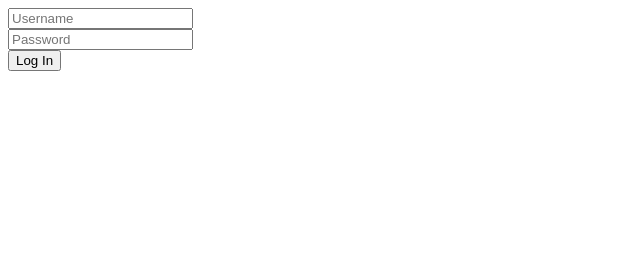
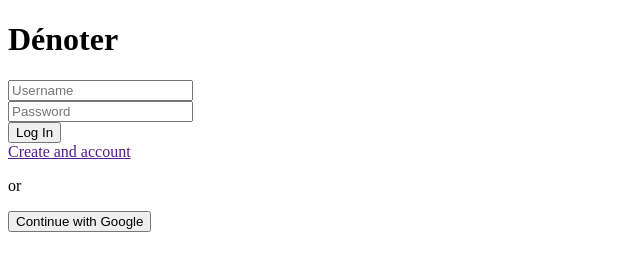
Before and after one commit to Aripov-Sirojiddin/crossplaform-account-registration, a website: page index.html in a window 1280 px wide. Shown: the whole page, without its empty margins (0-640 px from the left). Drawn offline with Linux system fonts and the light colour scheme.

Commit message:
Finished bare-bones layout

```diff
--- a/index.html
+++ b/index.html
@@ -2,8 +2,11 @@
 <html>
 <head>
     <title>Denoter</title>
+    <link rel="stylesheet" href="./styles/login-styles.css">
 </head>
 <body>
+<div class="main-container">
+    <h1>Dénoter</h1>
     <form action="POST">
         <input type="text" name="username" placeholder="Username">
         <br>
@@ -11,5 +14,9 @@
         <br>
         <input type="submit" name="submit" value="Log In" id="log_in_btn">
     </form>
+    <a href="">Create and account</a>
+    <p>or</p>
+    <button>Continue with Google</button>
+</div>
 </body>
 </html>
```
Also changed, not shown: styles/login-styles.css (added). Lines whose indentation alone changed are shown as unchanged.
